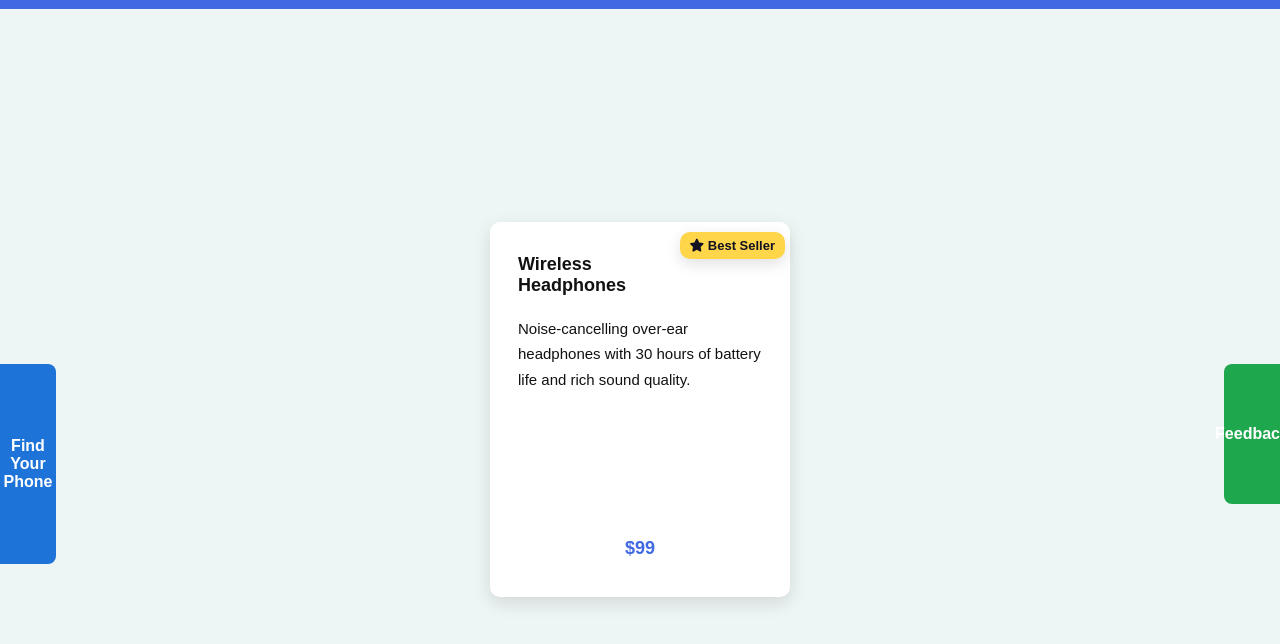
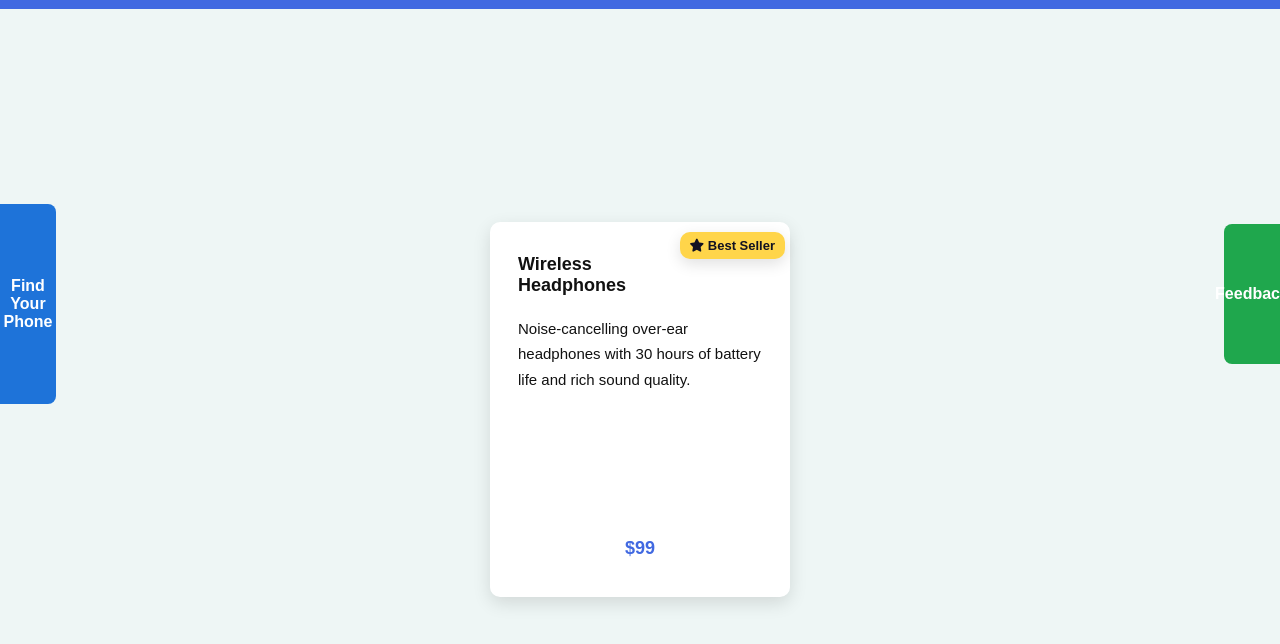
Before and after one commit to blackbta-jmu/IT301_Labs_Projects, a plain HTML site: page position.html in a window 1280 px wide. Shown: the part 36-680 px from the top of the page. Drawn offline with Linux system fonts and the light colour scheme.

Commit message:
Add files via upload

```diff
--- a/position.html
+++ b/position.html
@@ -64,7 +64,7 @@
 
     .button {
 
-      position: absolute;
+      position: relative;
       right: 0px;
 
       display: flex;
@@ -84,7 +84,7 @@
 
       position: fixed;
       left: 0;
-      top: 50%;
+      bottom: 45%;
 
       background: #1e73d9;
       height: 200px;
@@ -97,7 +97,7 @@
 
     .feedback {
       position: fixed;
-      top: 50%;
+      bottom: 50%;
 
 
       background: #1fa74d;
```
